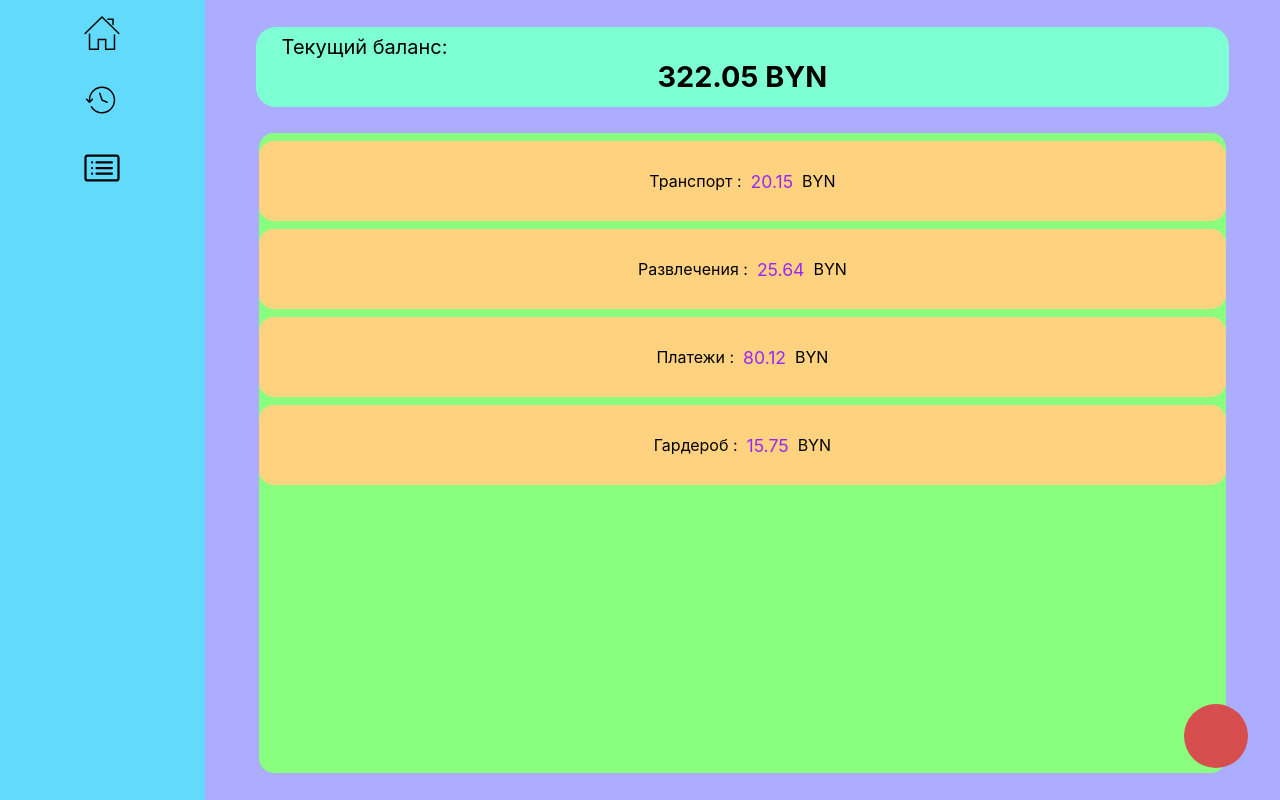
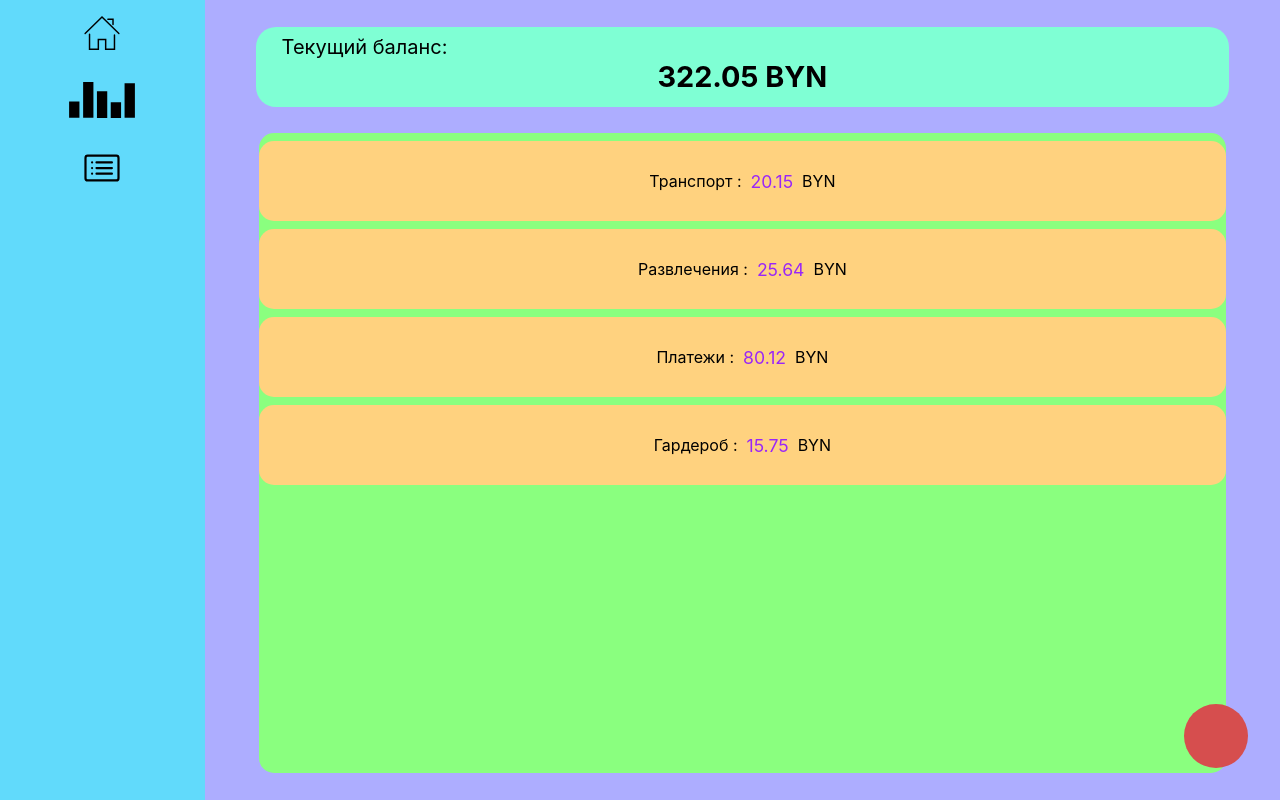
Before and after one commit to CatchOnGenjutsu/money-accounting, a React (Create React App) app: page /main-page in a window 1280 px wide. Before the commit this address led to /. Built offline with nearby package versions, Linux system fonts and the light colour scheme.

Commit message:
block history changed to statistics

```diff
--- a/src/App.css
+++ b/src/App.css
@@ -110,7 +110,7 @@
   background-color: rgb(214, 78, 78);
 }
 
-/* History block */
+/* Spending list block */
 
 .spending-list-name {
   font-size: 3vh;
@@ -144,7 +144,7 @@
   position: absolute;
   right: 4vh;
   bottom: 4vh;
-  z-index: 3;
+  z-index: 1;
   background-color: rgb(214, 78, 78);
 }
 
@@ -188,6 +188,7 @@
   background-color: rgb(255, 210, 127);
   border-radius: 36px;
   margin: 0.4vh 0;
+  transition: 0.5s;
 }
 .modal-input {
   font-size: 2.2vh;
--- a/src/App.js
+++ b/src/App.js
@@ -1,7 +1,7 @@
 import logo from "./logo.svg";
 import "./App.css";
 import MainPage from "./components/MainPage.js";
-import History from "./components/History.js";
+import Statistics from "./components/Statistics.js";
 import SpendingList from "./components/SpendingList.js";
 
 import {
@@ -17,8 +17,8 @@ function App() {
     <Router>
       <Routes>
         <Route path="/" element={<MainPage />} />
-        <Route path="/mainpage" element={<MainPage />} />
-        <Route path="/history" element={<History />} />
+        <Route path="/main-page" element={<MainPage />} />
+        <Route path="/statistics" element={<Statistics />} />
         <Route path="/spending-list" element={<SpendingList />} />
         <Route path="*" element={<Navigate replace to="/" />} />
       </Routes>
--- a/src/components/MainPageModal.js
+++ b/src/components/MainPageModal.js
@@ -61,8 +61,6 @@ function MainPageModal({ hidden, closeModal }) {
     }
   }
 
-  // useEffect(handleOptionColorChange, [spendingArray]);
-
   useEffect(() => {
     setTimeout(function () {
       let viewheight = window.innerHeight;
--- a/src/components/Navbar.js
+++ b/src/components/Navbar.js
@@ -4,11 +4,11 @@ import { Link } from "react-router-dom";
 function NavBar() {
   return (
     <div className="nav-block">
-      <Link to={"/mainpage"} className="nav-el">
+      <Link to={"/main-page"} className="nav-el">
         <img className="icons" src="/icons/home.svg" />
       </Link>
-      <Link to={"/history"} className="nav-el">
-        <img className="icons" src="/icons/history.svg" />
+      <Link to={"/statistics"} className="nav-el">
+        <img className="icons" src="/icons/statistics.svg" />
       </Link>
       <Link to={"/spending-list"} className="nav-el">
         <img className="icons" src="/icons/card-list.svg" />
--- a/src/components/History.js
+++ b/src/components/Statistics.js
@@ -1,7 +1,7 @@
 import React from "react";
 import NavBar from "./Navbar";
 
-function History() {
+function Statistics() {
   return (
     <div className="main-block">
       <NavBar />
@@ -26,4 +26,4 @@ function History() {
   );
 }
 
-export default History;
+export default Statistics;
```
Also changed, not shown: public/icons/statistics.svg (added).
